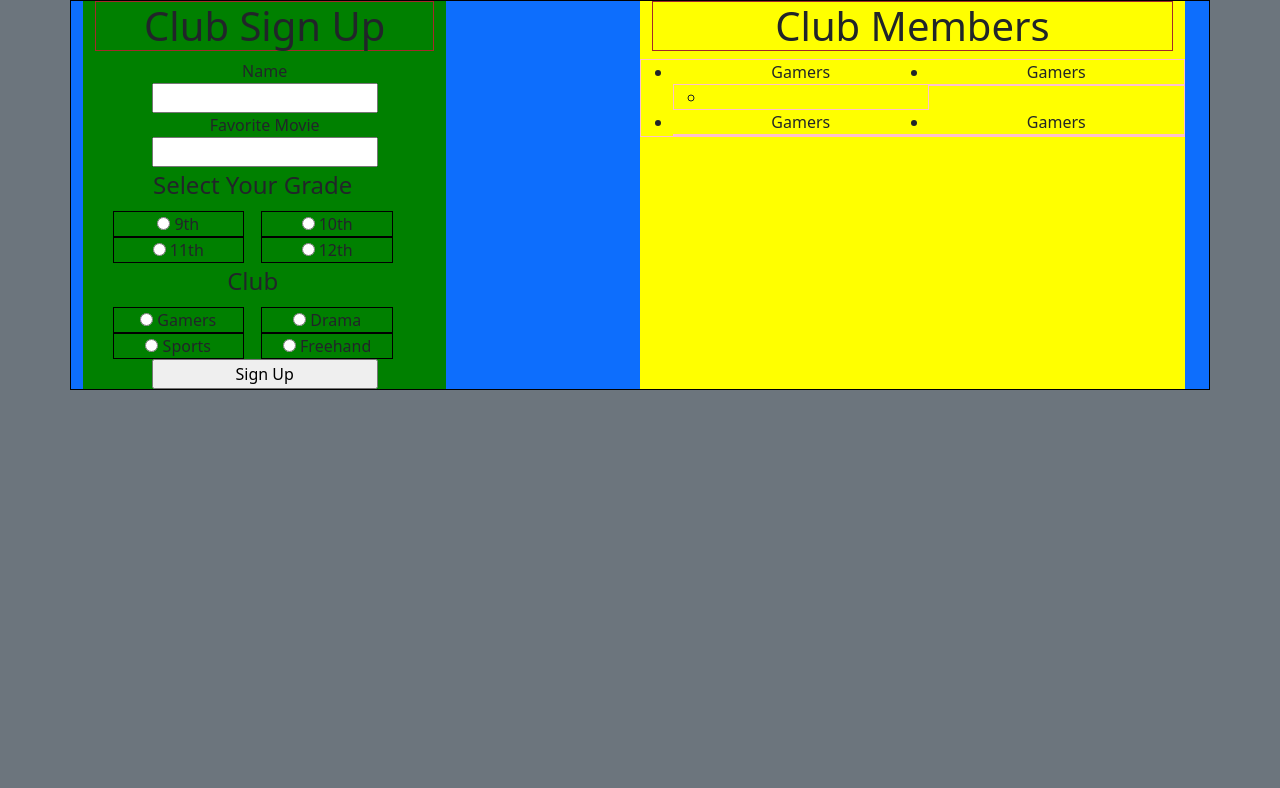
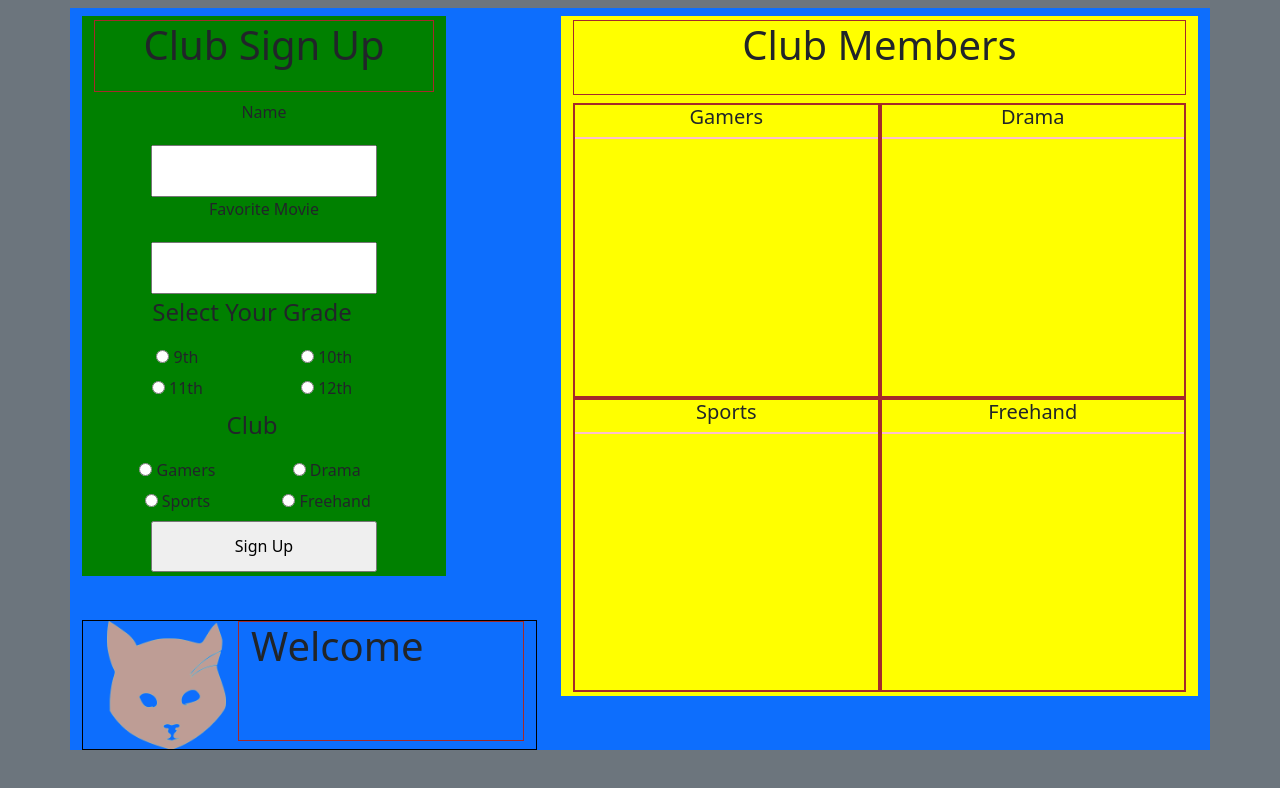
Before and after one commit to Marcelino-G/Clubs, a plain HTML site: page Clubs.html in a window 1280 px wide. Drawn offline with nearby package versions, Linux system fonts and the light colour scheme; files whose address does not match are found by name.

Commit message:
HTML/CSS rough layout. Some JavaScript.

```diff
--- a/Clubs.css
+++ b/Clubs.css
@@ -1,7 +1,7 @@
 form{
 
     background-color: green;
-
+    max-height: 70vh;
 
 }
 
@@ -24,8 +24,41 @@ h1{
 
 }
 
-div{
+li{
 
-    border: solid  black 1px;
+    border: solid purple 2px;
 
 }
+
+.club{
+
+    min-height: 40%;
+    border: solid brown 2px;
+
+
+}
+
+ul, li {
+
+    list-style: none;
+    margin: 0;
+    padding: 0;
+
+
+}
+
+section{
+
+    min-height: 85vh;
+
+}
+
+.welcomeHolder{
+
+    /* width: 30%; */
+    margin-top: -7%;
+    /* margin-left: 2.5%; */
+    border: solid black 1px;
+
+
+}
--- a/Clubs.html
+++ b/Clubs.html
@@ -9,9 +9,9 @@
     <title>Clubs</title>
 </head>
 <body class = "bg-secondary">
-    <div class = "container bg-primary row justify-content-between mx-auto">
+    <div class = "container bg-primary row justify-content-between mx-auto mt-2">
 
-        <form class = "col-4 row text-center">
+        <form class = "col-4 row text-center mt-2 py-1">
 
             <h1>Club Sign Up</h1>
             <label for = "name" >Name</label>
@@ -23,19 +23,19 @@
             <fieldset class = "row justify-content-evenly">
                 <legend>Select Your Grade</legend>
                 <div class = "col-5">
-                    <input id = "9th" type = "radio" name = "grade">
+                    <input id = "9th" value = "9th" type = "radio" name = "grade">
                     <label for = "9th" >9th</label>
                 </div>
                 <div class = "col-5">
-                    <input id = "10th" type = "radio" name = "grade">
+                    <input id = "10th" value = "10th" type = "radio" name = "grade">
                     <label for = "10th" >10th</label>
                 </div>
                 <div class = "col-5">
-                    <input id = "11th" type = "radio" name = "grade">
+                    <input id = "11th" value = "11th" type = "radio" name = "grade">
                     <label for = "11th" >11th</label>
                 </div>
                 <div class = "col-5">
-                    <input id = "12th" type = "radio" name = "grade">
+                    <input id = "12th" value = "12th" type = "radio" name = "grade">
                     <label for = "12th" >12th</label>
                 </div>
             </fieldset>
@@ -60,42 +60,52 @@
                 </div>
             </fieldset>
 
-            <input type = "button" value ="Sign Up" class = "col-8 mx-auto">
+            <input id = "signUp" type = "button" value ="Sign Up" class = "col-8 mx-auto">
 
         </form>
 
-        <section class = "col-6 text-center">
+        <section class = "col-7 row text-center mt-2 py-1">
 
             <h1>Club Members</h1>
+
+            <div class = "col-6 club">
+                <h2 class = "fs-5">Gamers</h2>
                 <ul class = "row">
-                <li class = "col-6">Gamers
+
+                </ul>
+            </div>
+
+            <div class = "col-6 club">
+                <h2 class = "fs-5">Drama</h2>
                 <ul class = "row">
-                        <li></li>
+
                 </ul>
-                </li>
-                <li class = "col-6">Gamers
+            </div>
+
+            <div class = "col-6 club">
+                <h2 class = "fs-5">Sports</h2>
                 <ul class = "row">
+
                 </ul>
-                </li>
-                <li class = "col-6">Gamers
+            </div>
+
+            <div class = "col-6 club">
+                <h2 class = "fs-5">Freehand</h2>
                 <ul class = "row">
+
                 </ul>
-                </li>
-                <li class = "col-6 position-relative top-50">Gamers
-                    <ul class = "row">
-                    </ul>
-                </li>
-            </ul>
+            </div>
 
         </section>
 
-
-
-
-
+        <div class = "col-5 row welcomeHolder ">
+            <img class = "col-4" src = "C:\Users\Marsea\Desktop\JavaScript Practice\Clubs\Logo1.png">
+            <h1 class = "col">Welcome</h1>
 
         </div>
 
 
+    </div>
 </body>
+<script type = "text/javascript" src = "C:\Users\Marsea\Desktop\JavaScript Practice\Clubs\Clubs.js"></script>
 </html>
--- a/Clubs.js
+++ b/Clubs.js
@@ -0,0 +1,51 @@
+let btnSignUp = document.querySelector("#signUp");
+let formName = document.querySelector("#name");
+let formMovie = document.querySelector("#movie")
+let formGrade = document.querySelectorAll('input[name = "grade"]')
+
+
+class Student{
+
+    constructor(name, movie, grade, club){
+        this.name = name;
+        this.movie = movie;
+        this.grade = grade;
+        this.club = club;
+    }
+}
+
+async function s() {
+
+    return new Promise ((resolve,reject) => {
+
+        for(let i = 0; i < formGrade.length; i++){
+
+            if(formGrade[i].checked){
+                let grade = formGrade.id
+                resolve(grade)
+            }
+
+        }
+
+    })
+
+
+}
+
+btnSignUp.addEventListener("click", async () => {
+
+
+    let m = await s();
+
+
+
+    let student = new Student(formName.value, formMovie.value, m);
+
+
+
+
+
+    console.log(student)
+
+
+})
```
Also changed, not shown: Logo1.png (added). Lines whose indentation alone changed are shown as unchanged.
